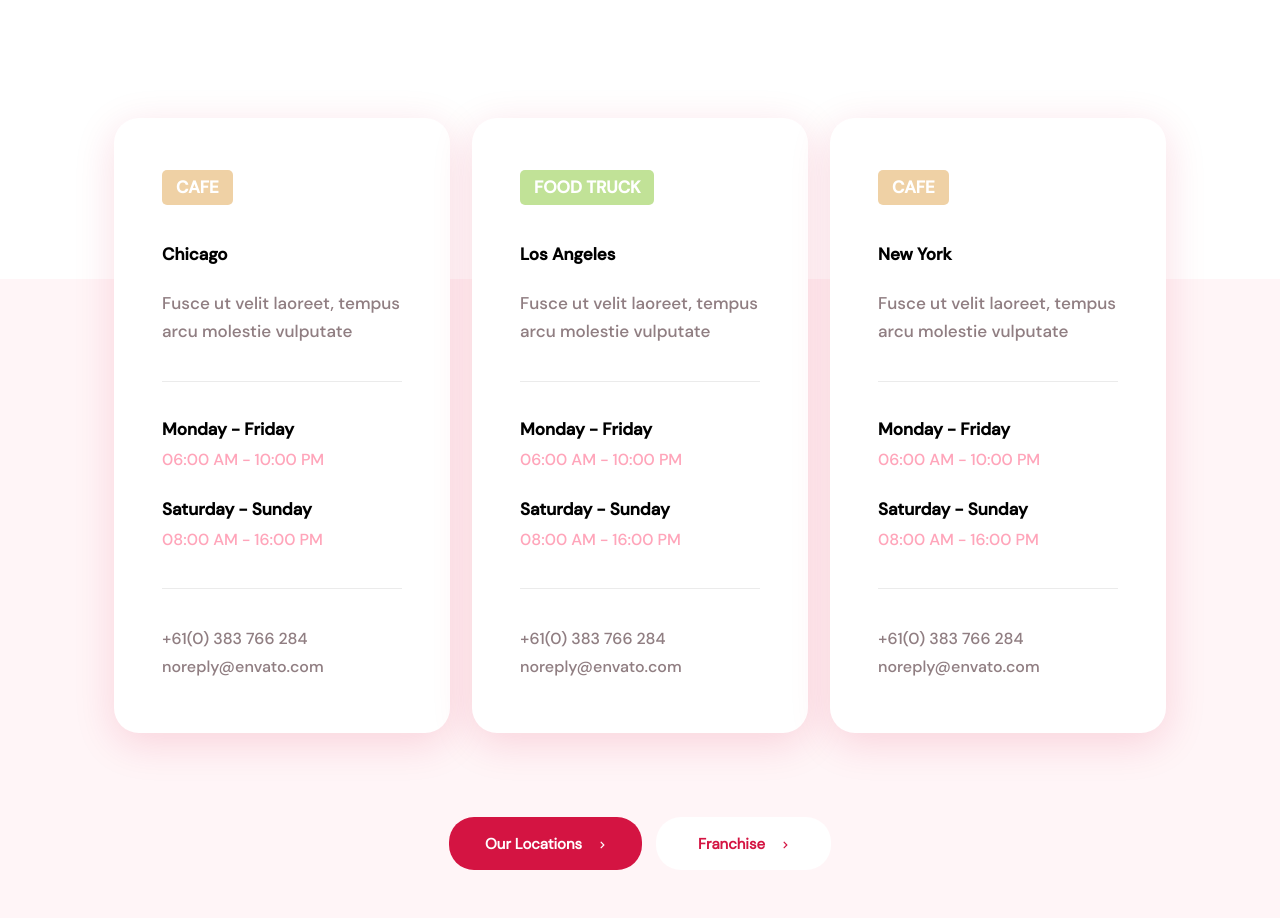
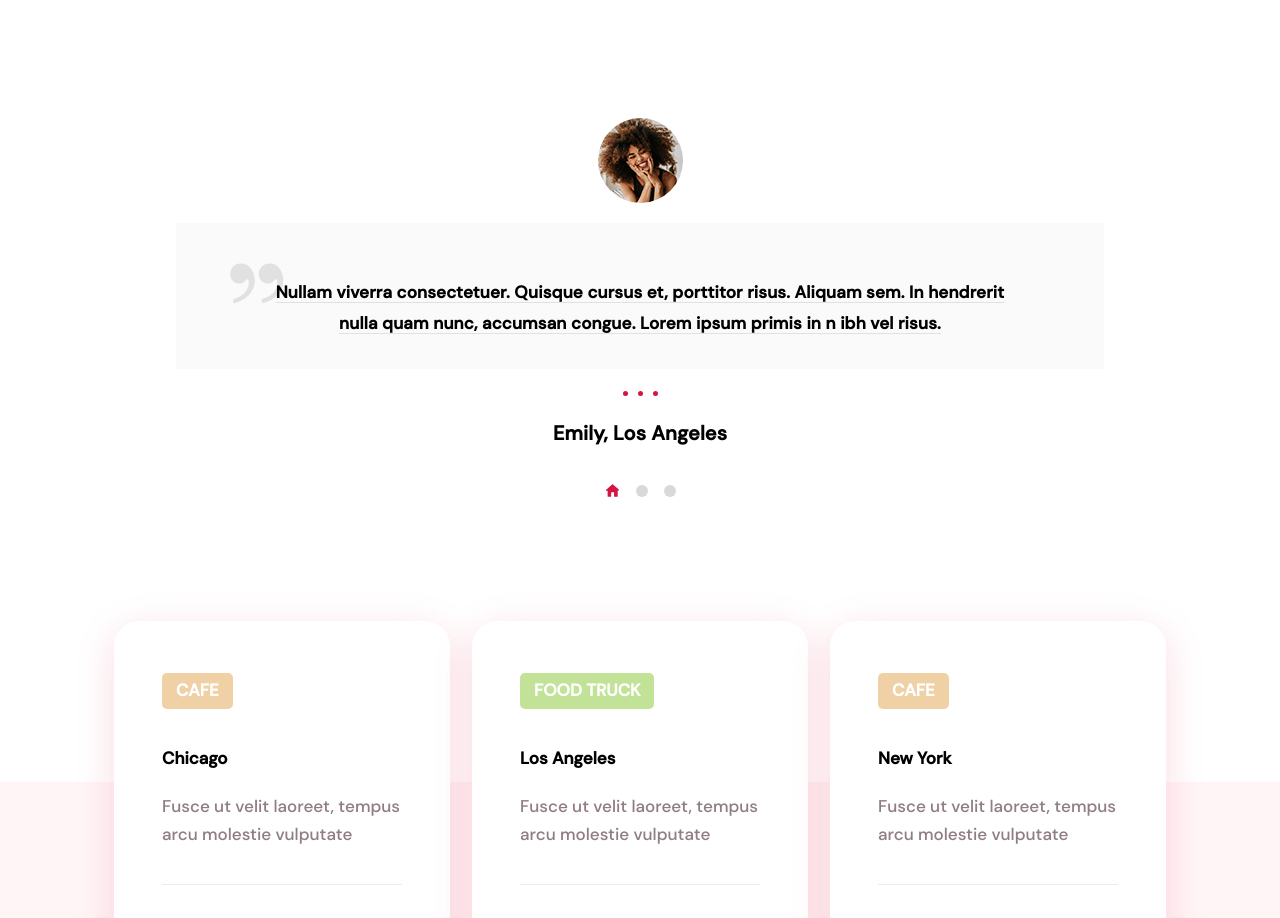
Before and after one commit to ivanberko/GoIT_Project_IceCream-HTML-CSS-Gulp, a website: page src/index.html in a window 1280 px wide. Shown: the part 1731-2649 px from the top of the page. Drawn offline with nearby package versions, Linux system fonts and the light colour scheme; files that its build step writes are made by us from their sources.

Commit message:
added section testimonials

```diff
--- /dev/null
+++ b/src/sass/components/pagination.scss
@@ -0,0 +1,39 @@
+.pagination {
+  display: flex;
+  justify-content: center;
+  margin-bottom: sizeRem(120);
+
+  @media (max-width: 767px) {
+    margin-bottom: sizeRem(90);
+  }
+}
+
+.pagination__dot input[type='radio'] {
+  display: none;
+}
+
+.pagination__dot label {
+  position: relative;
+  cursor: pointer;
+}
+
+.pagination__dot:not(:last-child) label {
+  margin-right: sizeRem(16);
+}
+
+.pagination__dot label:before {
+  content: '';
+  display: inline-block;
+  width: 12px;
+  height: 12px;
+  background-color: #d9d9d9;
+  border-radius: 50%;
+}
+
+.pagination__dot input[type='radio']:checked + label:before {
+  width: 16px;
+  height: 13px;
+  border-radius: 0;
+  background: url(../../images/icons/home.svg) center no-repeat;
+  background-size: contain;
+}
--- /dev/null
+++ b/src/sass/components/testimonials.scss
@@ -0,0 +1,98 @@
+.testimonials-slider {
+  padding: 0 sizeRem(176);
+  text-align: center;
+
+  @media (min-width: 768px) and (max-width: 1279px) {
+    padding: 0 sizeRem(80);
+  }
+
+  @media (max-width: 767px) {
+    padding: 0 sizeRem(34);
+  }
+
+  &__foto {
+    margin-bottom: sizeRem(20);
+  }
+
+  &__img {
+    margin: 0 auto;
+    border-radius: 50%;
+  }
+
+  &__text,
+  &__author {
+    font-family: $text-font-medium;
+    font-weight: 700;
+    font-size: sizeRem(17);
+    line-height: 31px;
+    letter-spacing: 0.17px;
+  }
+
+  &__text {
+    background-color: #fafafa;
+    padding: sizeRem(54) sizeRem(98) sizeRem(30);
+    margin-bottom: sizeRem(22);
+    position: relative;
+    z-index: 1;
+    text-decoration: underline;
+    text-underline-position: under;
+    text-decoration-color: #e1e1e1;
+
+    &::before {
+      content: '';
+      display: block;
+      width: 54px;
+      height: 41px;
+      background-image: url(../../images/blockquote.png);
+      position: absolute;
+      z-index: -1;
+      top: 40px;
+      left: 54px;
+
+      @media (min-width: 768px) and (max-width: 1279px) {
+        top: 40px;
+        left: 36px;
+      }
+    }
+
+    @media (min-width: 768px) and (max-width: 1279px) {
+      font-size: sizeRem(15);
+      padding: sizeRem(54) sizeRem(76) sizeRem(34);
+    }
+
+    @media (max-width: 767px) {
+      font-size: sizeRem(13);
+      padding: sizeRem(52) sizeRem(46) sizeRem(32) sizeRem(80);
+    }
+  }
+
+  &__author {
+    font-size: sizeRem(20);
+    margin-bottom: sizeRem(34);
+
+    @media (min-width: 768px) and (max-width: 1279px) {
+      font-size: sizeRem(17);
+    }
+
+    @media (max-width: 767px) {
+      font-size: sizeRem(13);
+    }
+  }
+
+  &__decor-dot-box {
+    display: flex;
+    justify-content: center;
+    margin-bottom: sizeRem(22);
+  }
+
+  &__decor-dot {
+    width: 5px;
+    height: 5px;
+    background-color: $main-color-red;
+    border-radius: 50%;
+
+    &:not(:last-child) {
+      margin-right: sizeRem(10);
+    }
+  }
+}
--- a/src/sass/main.scss
+++ b/src/sass/main.scss
@@ -21,5 +21,9 @@
 // SECTION PRODUCTS............................
 @import 'components/section-products.scss';
 
+// SECTION testimonials............................
+@import 'components/testimonials.scss';
+@import 'components/pagination.scss';
+
 // SECTION LOCATIONS............................
 @import 'components/locations.scss';
```
Also changed, not shown: src/index.html (+1 -0 lines), src/.html/testimonials.html (added), src/images/icons/home-24px.svg (deleted), src/images/icons/home.svg (added).
